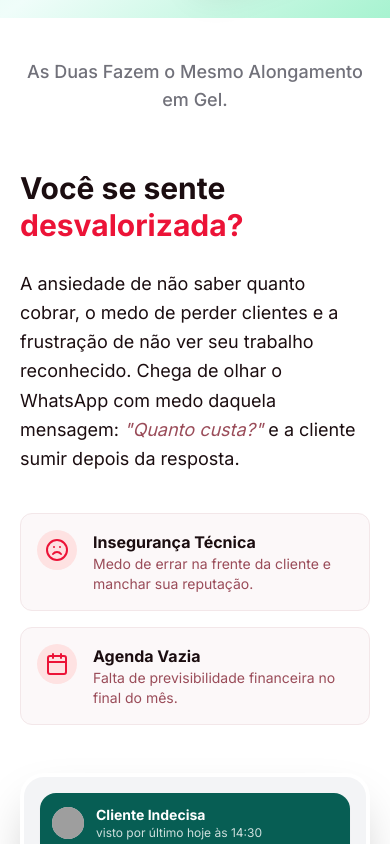
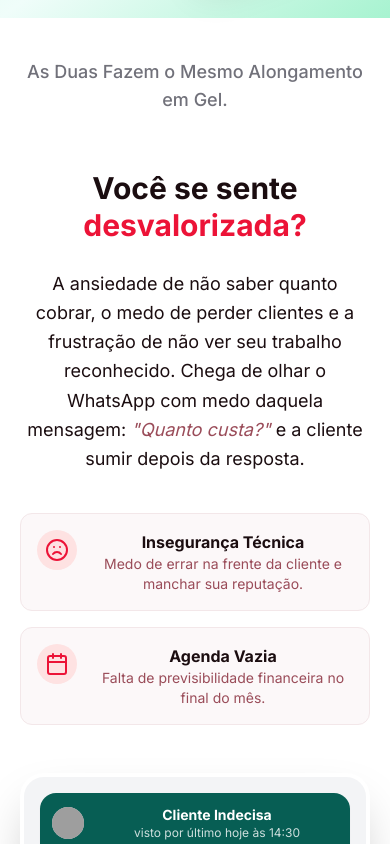
Before and after one commit to leonardoteodoroo/curso-nail-designer, a React (Vite) app: page / in a window 390 px wide. Shown: the part 700-1544 px from the top of the page. Built offline with nearby package versions, Linux system fonts and the light colour scheme; grey boxes are pictures that could not be loaded; a web font is replaced by a local one.

Commit message:
UI: aligned 'Voce se sente desvalorizada' text to center on mobile in Hero section

```diff
--- a/components/sections/Step01_Hero.tsx
+++ b/components/sections/Step01_Hero.tsx
@@ -181,8 +181,8 @@ export const Hero = () => {
                 </div>
 
                 {/* ── BLOCO DOR DA MANICURE ── */}
-                <div className="mx-auto w-full max-w-[960px] flex flex-col lg:flex-row gap-12 items-center text-left px-0 py-8">
-                    <div className="lg:w-1/2 flex flex-col gap-6">
+                <div className="mx-auto w-full max-w-[960px] flex flex-col lg:flex-row gap-12 items-center text-center lg:text-left px-0 py-8">
+                    <div className="lg:w-1/2 flex flex-col items-center lg:items-start gap-6">
                         <h2 className="text-3xl font-bold text-[#1b0d10] leading-tight">
                             Você se sente <span className="text-[#ec1337]">desvalorizada?</span>
                         </h2>
--- a/components/sections/Step11_PriceSpoilerV2.tsx
+++ b/components/sections/Step11_PriceSpoilerV2.tsx
@@ -170,7 +170,7 @@ export const PriceSpoilerV2: React.FC<PriceSpoilerV2Props> = ({
                                 <div className="space-y-4">
                                     <div className="space-y-1">
                                         <p className="font-bold text-zinc-800 text-lg leading-tight">
-                                            Preparei uma condição única para você agora.
+                                            Preparei uma condição ÚNICA para VOCÊ agora.
                                         </p>
                                     </div>
 
```
